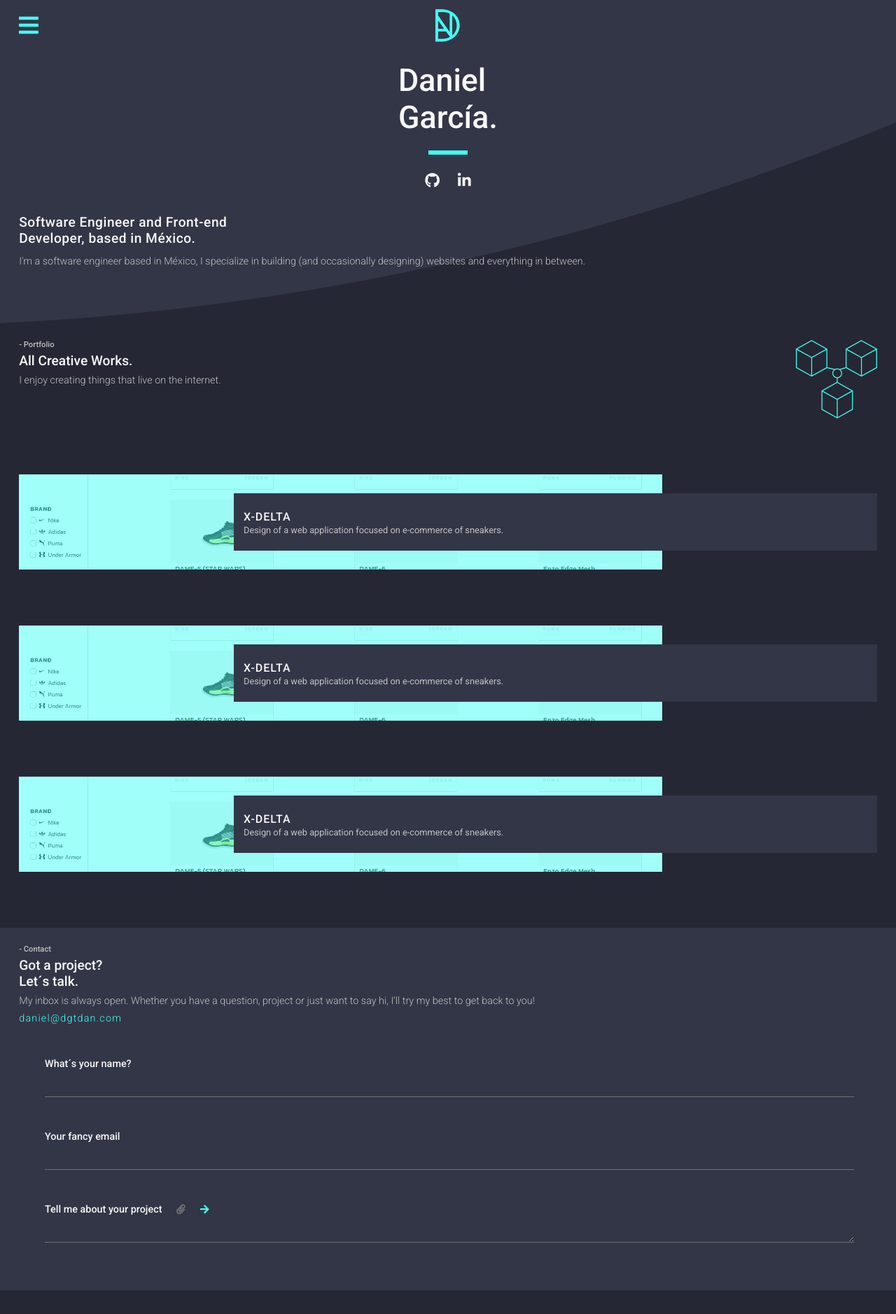
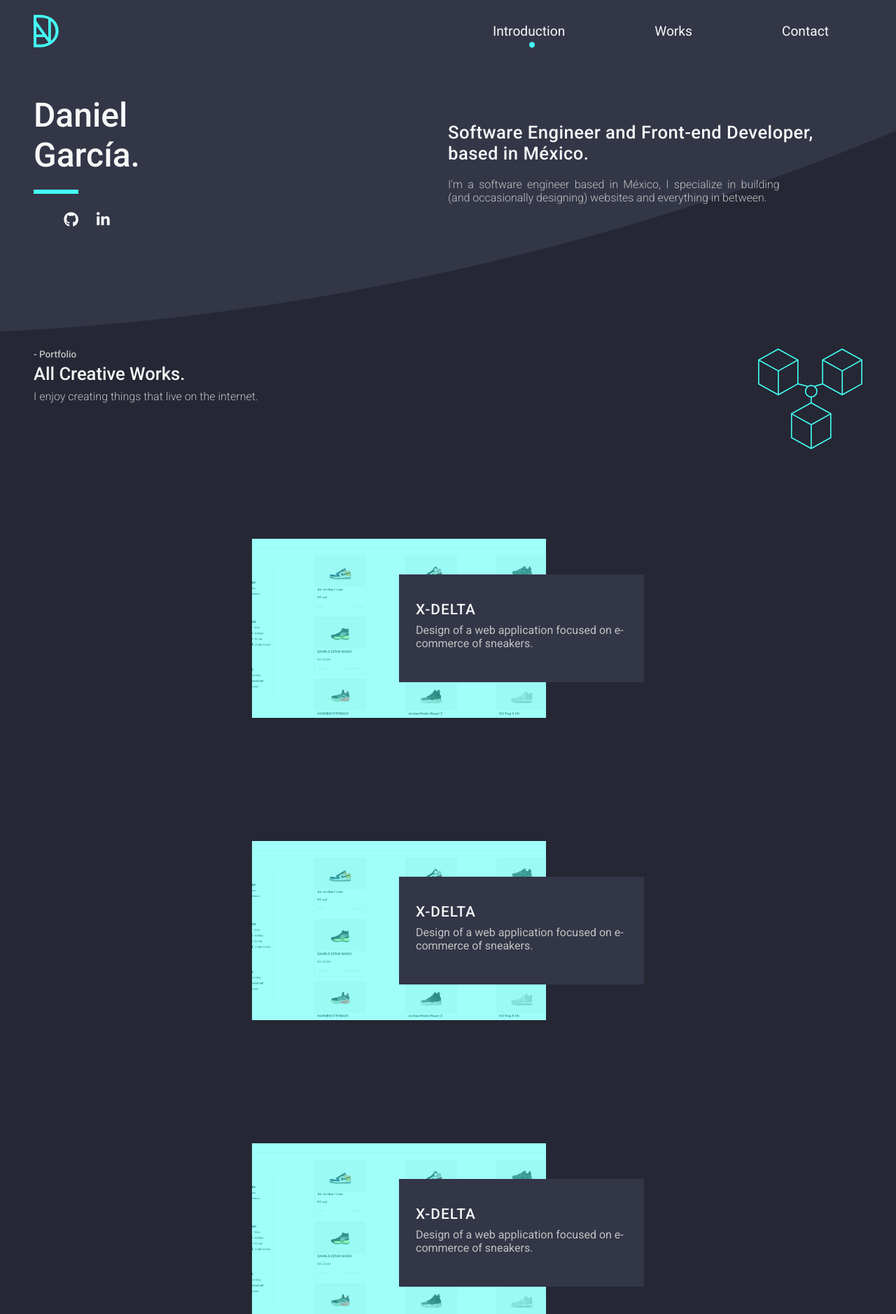
Before and after one commit to danReact/portfolio, a React (Create React App) app: page / in a window 1280 px wide. Shown: the top 1878 px of the page at 70% size. Built offline with nearby package versions, Linux system fonts and the light colour scheme.

Commit message:
tablet design

```diff
--- a/src/components/Introduction.js
+++ b/src/components/Introduction.js
@@ -17,8 +17,7 @@ function Introduction() {
         </div>
         <div className="information">
           <div className="infoTitle">
-            Software Engineer and Front-end <br></br>
-            Developer, based in México.
+            Software Engineer and Front-end Developer, based in México.
           </div>
           <div className="infoDescription">
             I'm a software engineer based in México, I specialize in building
--- a/src/components/style/contact.css
+++ b/src/components/style/contact.css
@@ -89,3 +89,80 @@ textarea#styled {
   width: 100%;
   outline: red;
 }
+
+@media screen and (min-width: 768px) {
+  .contact-container {
+    padding-bottom: 3rem;
+  }
+
+  .contact-info {
+    padding: 2rem 0 0 0;
+    margin: 0 3rem;
+  }
+
+  .contact-title p {
+    margin: 0 0 0.3rem 0;
+    font-size: 0.85rem;
+  }
+
+  .contact-title {
+    font-size: 1.6rem;
+  }
+
+  .contact-description {
+    font-size: 1rem;
+  }
+
+  .contact-description p {
+    font-size: 1rem;
+  }
+
+  .contact-form {
+    margin: 3rem 10rem;
+  }
+
+  .form-section {
+    margin: 4rem 0;
+  }
+
+  .form-section .form-label {
+    font-size: 1rem;
+    letter-spacing: 1px;
+  }
+
+  input {
+    color: var(--white);
+    background-color: transparent;
+    border: 0;
+    border-bottom: 1px solid var(--gray-input);
+    width: 100%;
+  }
+
+  input:focus {
+    outline: none;
+  }
+
+  .send-mail {
+    display: flex;
+    align-items: center;
+  }
+
+  .fa-paperclip {
+    color: var(--gray-input);
+    margin: 0 1.3rem;
+    cursor: pointer;
+  }
+
+  .fa-arrow-right {
+    color: var(--light-blue);
+    cursor: pointer;
+  }
+
+  textarea#styled {
+    color: var(--white);
+    border: 0;
+    border-bottom: 1px solid var(--gray-input);
+    background-color: transparent;
+    width: 100%;
+  }
+}
--- a/src/components/style/footer.css
+++ b/src/components/style/footer.css
@@ -26,3 +26,22 @@
   font-size: 0.9rem;
   text-align: center;
 }
+
+@media screen and (min-width: 768px) {
+  .footer-logo img {
+    height: 4rem;
+  }
+
+  .footer-text {
+    letter-spacing: 1px;
+    font-size: 1rem;
+  }
+
+  .media {
+    justify-content: center;
+  }
+
+  .media > a {
+    margin: 0 0.8rem;
+  }
+}
--- a/src/components/style/intro.css
+++ b/src/components/style/intro.css
@@ -39,6 +39,7 @@
 
 .infoTitle {
   color: var(--white);
+  width: 90%;
   font-size: 1.2rem;
   font-weight: 500;
   letter-spacing: 0.5px;
@@ -52,3 +53,59 @@
   font-size: 0.9rem;
   font-weight: 300;
 }
+
+@media screen and (min-width: 768px) {
+  .introContainer {
+    padding-bottom: 6rem;
+  }
+
+  .info {
+    display: grid;
+    grid-template-columns: repeat(2, 50%);
+    margin: 0 3rem;
+  }
+
+  .infoUser {
+    display: grid;
+    justify-content: flex-start;
+    padding: 2rem 0;
+  }
+
+  .user {
+    font-size: 3rem;
+  }
+
+  .line {
+    justify-content: flex-start;
+  }
+
+  .line span {
+    width: 4rem;
+  }
+
+  .media {
+    justify-content: flex-start;
+    margin: 1rem 0;
+  }
+
+  .media > a {
+    margin: 0 2rem 0 0;
+  }
+
+  .information {
+    padding: 2rem 0;
+    margin: 0;
+    display: grid;
+    align-content: center;
+  }
+
+  .infoTitle {
+    width: 90%;
+    font-size: 1.6rem;
+    margin-bottom: 1.3rem;
+  }
+
+  .infoDescription {
+    font-size: 1rem;
+  }
+}
--- a/src/components/style/navbar.css
+++ b/src/components/style/navbar.css
@@ -68,3 +68,46 @@ nav {
   align-items: center;
   color: var(--light-blue);
 }
+
+@media screen and (min-width: 768px) {
+  nav {
+    grid-template-columns: repeat(2, 50%);
+    height: 5.5rem;
+  }
+
+  .burger-menu {
+    display: none;
+  }
+
+  .closeMenu {
+    display: none;
+  }
+
+  .brand {
+    grid-column-start: 1;
+    grid-column-end: 2;
+    grid-row-start: 1;
+    margin: 0 0 0 3rem;
+    justify-content: flex-start;
+  }
+
+  .nav-options {
+    visibility: visible;
+    position: initial;
+    grid-column-start: 2;
+    grid-column-end: 3;
+    margin: 0 2rem 0 0;
+    display: flex;
+    background-color: none;
+    width: auto;
+    height: 100%;
+  }
+
+  .options {
+    display: flex;
+    justify-content: space-around;
+    align-items: center;
+    margin: 0;
+    width: 100%;
+  }
+}
--- a/src/components/style/works.css
+++ b/src/components/style/works.css
@@ -53,7 +53,7 @@
   grid-template-columns: repeat(8, 12.5%);
   grid-template-rows: repeat(10, 10%);
   height: 8.5rem;
-  margin: 5rem 0 0 0;
+  margin: 5rem 0 6rem 0;
 }
 
 .project-presentation {
@@ -104,3 +104,63 @@
 .project-tools {
   visibility: hidden;
 }
+
+@media screen and (min-width: 768px) {
+  .work-container {
+    padding-bottom: 3rem;
+  }
+
+  .work-info {
+    margin: 0 3rem;
+  }
+
+  .work-title p {
+    font-size: 0.85rem;
+  }
+
+  .work-title {
+    font-size: 1.6rem;
+    margin-bottom: 0.5rem;
+  }
+
+  .work-description {
+    font-size: 1rem;
+  }
+
+  .work-image img {
+    height: 9rem;
+  }
+
+  .projects-container {
+    margin: 3rem 3rem;
+    display: grid;
+    justify-content: center;
+  }
+
+  .project {
+    height: 16rem;
+    width: 35rem;
+    margin: 5rem 0 6rem 0;
+  }
+
+  .project-presentation span {
+    display: block;
+    background-color: var(--blue-project);
+    width: 100%;
+  }
+
+  .project-description {
+    grid-column-start: 4;
+  }
+
+  .project-title {
+    height: 1.5rem;
+    margin: 0 1.5rem;
+    font-size: 1.3rem;
+  }
+
+  .project-text {
+    margin: 0.5rem 1.5rem;
+    font-size: 1rem;
+  }
+}
```
